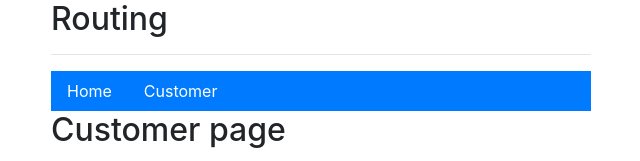
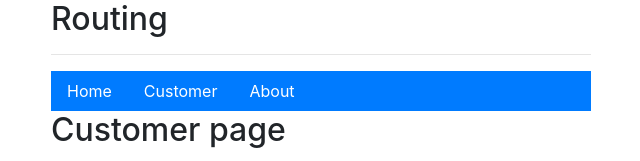
Before and after one commit to jalalkhan1011/vuejs, a Vue app: page /customer/1 in a window 1280 px wide. Shown: the top 161 px of the page, without its empty margins (34-674 px from the left). Built offline with nearby package versions, Linux system fonts and the light colour scheme.

Commit message:
active nav link

```diff
--- a/src/Components/Header.vue
+++ b/src/Components/Header.vue
@@ -7,13 +7,23 @@
 <!--      <router-link class="nav-link text-white" to="/customer">Customer</router-link>-->
 <!--    </li>-->
 
-      <router-link style="cursor: pointer" tag="li" class="nav-link nav-item text-white" to="/">Home</router-link>
+      <router-link active-class="active" exact style="cursor: pointer" tag="li" class="nav-link nav-item text-white" to="/">Home</router-link>
 
 
-      <router-link style="cursor: pointer" tag="li" class="nav-link nav-item text-white" to="/customer">Customer</router-link>
+      <router-link active-class="active" exact style="cursor: pointer" tag="li" class="nav-link nav-item text-white" to="/customer">Customer</router-link>
+
+     <router-link active-class="active" exact style="cursor: pointer" tag="li" class="nav-link nav-item text-white" to="/about">About</router-link>
 
 <!--    <li class="nav-item">-->
 <!--      <router-link class="nav-link text-white" to="/customer/2">Customer 2</router-link>-->
 <!--    </li>-->
   </ul>
 </template>
+<style scoped>
+ul .nav-item{
+  color: white
+}
+ul .active{
+  color: red!important;
+}
+</style>
--- a/src/routes.js
+++ b/src/routes.js
@@ -28,5 +28,9 @@ export const routes =[
                 name: 'customerEdit'
             }
         ]
+    },
+    {
+        path: '*',
+        component: compHome
     }
 ];
```
